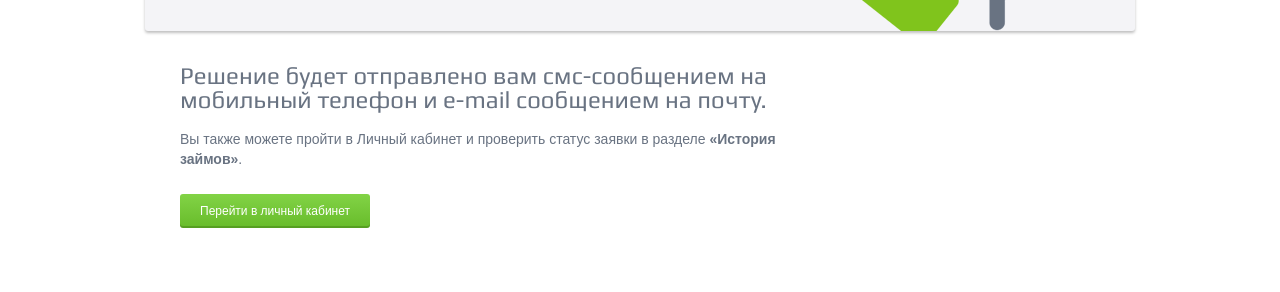
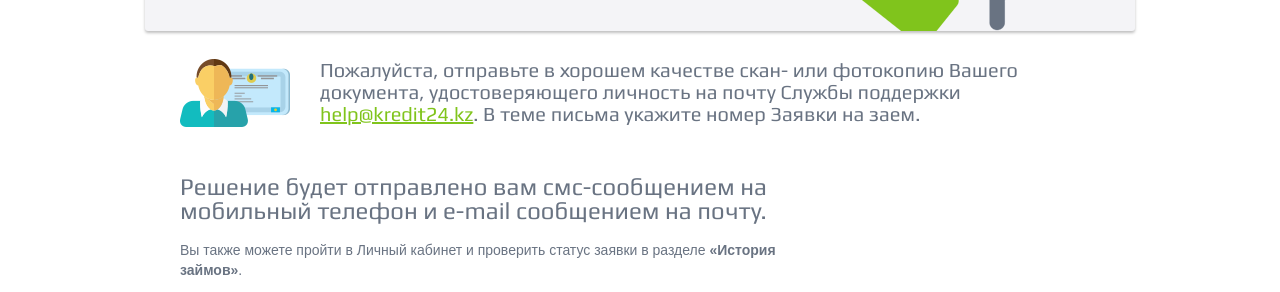
Before and after one commit to ninetor/Kredit24, a plain HTML site: page spasibo.html in a window 1280 px wide. Shown: the part 392-684 px from the top of the page. Drawn offline with Linux system fonts and the light colour scheme.

Commit message:
Adding text and ico on spasibo.html

```diff
--- a/css/styles.css
+++ b/css/styles.css
@@ -837,3 +837,6 @@ body.freeze{overflow-y: scroll;}
 .enter_version-2 .personalization-form input[type="button"].orange {margin: 10px 0 2px;}
 .enter_version-2 .personalization-form input[type="button"].orange:not([disabled="disabled"]):active {margin: 12px 0 0;}
 /* Index - popup enter. Version 2 END */
+
+.scan-document{padding:10px 0 10px 140px; font: normal 20px/22px 'Play'; margin: -15px 0 40px; color: #697382}
+.scan-document .scan-document_illustration{display: block; float: left; margin-left: -140px;}
--- a/spasibo.html
+++ b/spasibo.html
@@ -51,6 +51,10 @@
                     <p>Уважаемый Самуил Яковлевич! </p>
                     <p class="title">Спасибо за регистрацию на нашем сайте!</p>
                     <p>Ваша заявка принята и находится на рассмотрении! Наши специалисты свяжутся с вами в ближайшее время для подтверждения данных указанных в заявке. </p>
+                </div>
+                <div class="scan-document">
+                    <span class="scan-document_illustration"><img src="img/for-money/for-money_step-02.png" alt="document" /></span>
+                    Пожалуйста, отправьте в хорошем качестве скан- или фотокопию Вашего документа, удостоверяющего личность на почту Службы поддержки <a href="mailo:help@kredit24.kz">help@kredit24.kz</a>. В теме письма укажите номер Заявки на заем.
                 </div>
                 <p class="big">Решение будет отправлено вам смс-сообщением на мобильный телефон и e-mail сообщением на почту.</p>
                 <p>Вы также можете пройти в Личный кабинет и проверить статус заявки в разделе <strong>«История займов»</strong>. </p>
```
